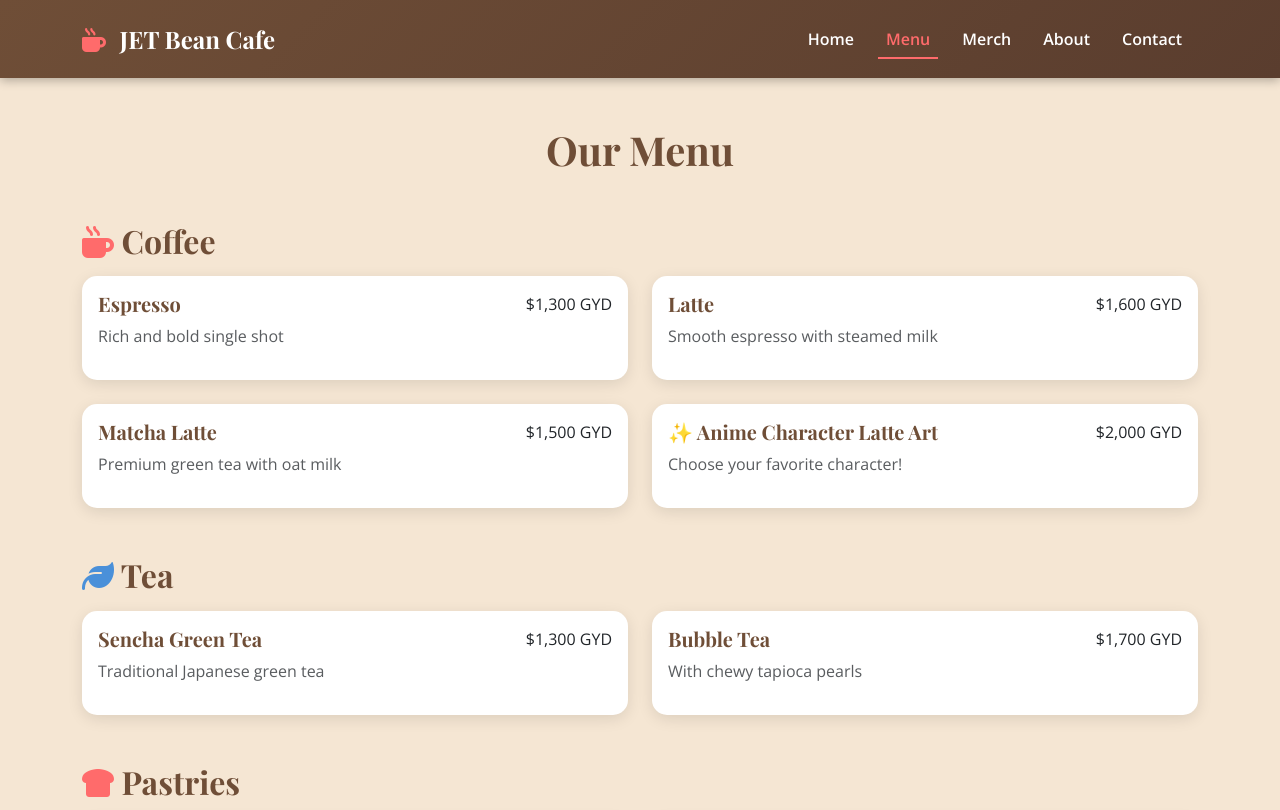
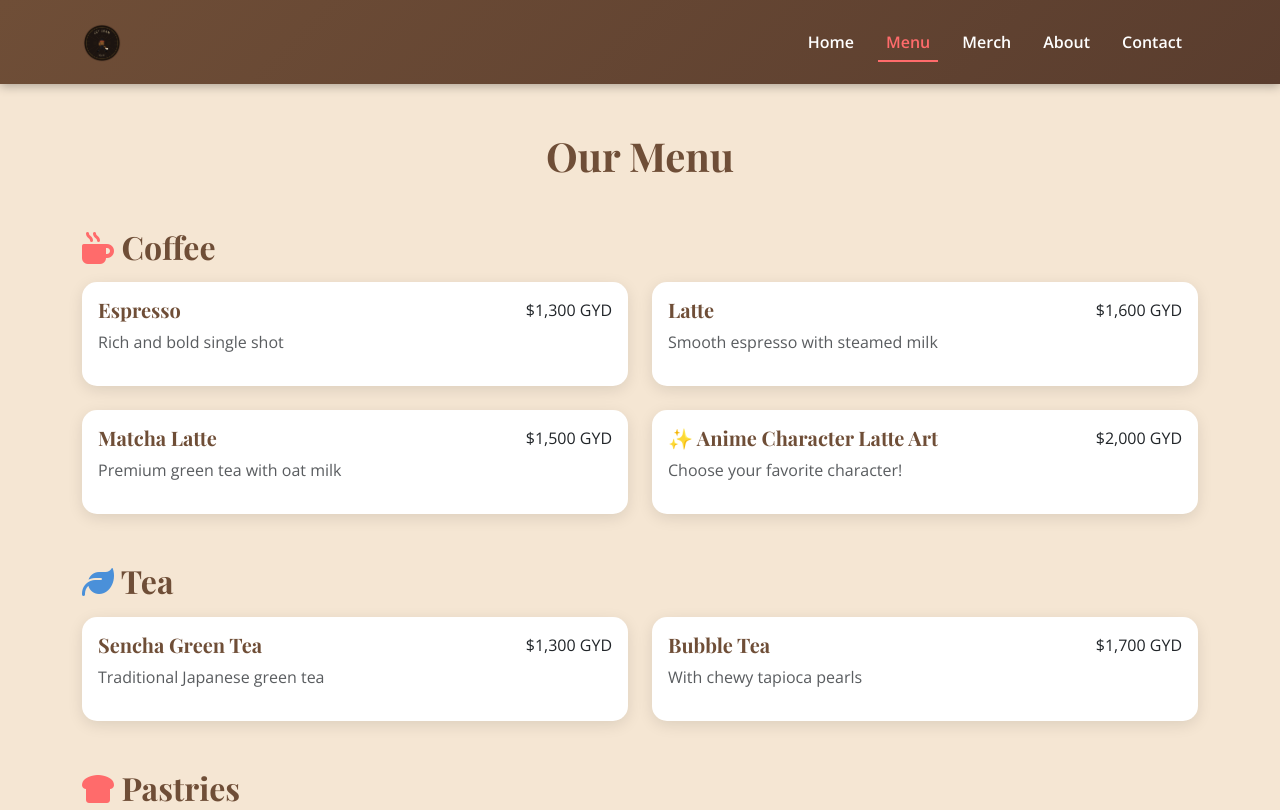
Before and after one commit to JetStarchild16/JetBeanCafe, a plain HTML site: page menu.html in a window 1280 px wide. Shown: the top 810 px of the page. Drawn offline with nearby package versions, Linux system fonts and the light colour scheme.

Commit message:
Update menu.html

```diff
--- a/menu.html
+++ b/menu.html
@@ -18,8 +18,8 @@
     <nav class="navbar navbar-expand-lg">
         <div class="container">
             <a class="navbar-brand" href="index.html">
-                <i class="fas fa-mug-hot"></i> JET Bean Cafe
-            </a>
+    <img src="images/jetbean-logo.png" alt="JET Bean Cafe Logo" height="40">
+</a>
             <button class="navbar-toggler" type="button" data-bs-toggle="collapse" data-bs-target="#navbarNav">
                 <span class="navbar-toggler-icon"></span>
             </button>
```
